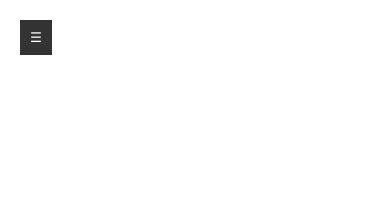
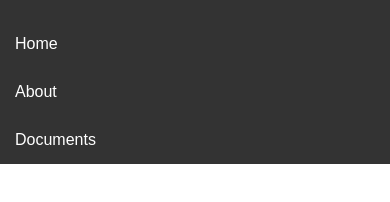
Before and after one commit to spsprime001/custom-nav-widget, a plain HTML site: page index.html in a window 390 px wide. Drawn offline with Linux system fonts and the light colour scheme.

Commit message:
Add files via upload

```diff
--- a/index.html
+++ b/index.html
@@ -1,37 +1,39 @@
-<!-- sidebar-widget.html -->
+<!-- expanded-sidebar-widget.html -->
 <!doctype html>
 <html lang="en">
 <head>
   <meta charset="utf-8"/>
   <meta name="viewport" content="width=device-width, initial-scale=1"/>
-  <title>Responsive Sidebar</title>
+  <title>Expanded Sidebar</title>
   <style>
-    /* Global Styles */
     body, html { margin: 0; font-family: Arial, sans-serif; }
-    .sidebar { width: 250px; height: 100vh; background-color: #333; color: white; position: fixed; top: 0; left: -250px; transition: left 0.3s; }
-    .sidebar.open { left: 0; }
-    .sidebar a { color: white; padding: 15px; text-decoration: none; display: block; }
-    .sidebar a:hover { background-color: #575757; }
-    .toggle-btn { position: absolute; top: 20px; left: 20px; background-color: #333; color: white; border: none; padding: 10px; cursor: pointer; }
-    .toggle-btn:focus { outline: none; }
+    .sidebar {
+      width: 250px;
+      height: 100%;
+      background-color: #333;
+      color: white;
+      position: relative; /* remove fixed so it fits in iframe */
+      left: 0; /* always expanded */
+      padding-top: 20px;
+      box-sizing: border-box;
+    }
+    .sidebar a {
+      color: white;
+      padding: 15px;
+      text-decoration: none;
+      display: block;
+    }
+    .sidebar a:hover {
+      background-color: #575757;
+    }
     @media (max-width: 768px) {
-      .sidebar { width: 200px; }
+      .sidebar { width: 100%; } /* optional responsiveness inside iframe */
     }
   </style>
 </head>
 <body>
-  <button class="toggle-btn" onclick="toggleSidebar()">☰</button>
   <div class="sidebar">
-    <a href="#">Home</a>
-    <a href="#">About</a>
-    <a href="#">Services</a>
-    <a href="#">Contact</a>
-  </div>
-
-  <script>
-    function toggleSidebar() {
-      document.querySelector('.sidebar').classList.toggle('open');
-    }
-  </script>
-</body>
-</html>
+    <a href="https://yourtenant.sharepoint.com/sites/YourSite" target="_top">Home</a>
+    <a href="https://yourtenant.sharepoint.com/sites/YourSite/SitePages/About.aspx" target="_top">About</a>
+    <a href="https://yourtenant.sharepoint.com/sites/YourSite/Shared%20Documents/Forms/AllItems.aspx" target="_top">Documents</a>
+    <a href="https://yourtenant.sharepoint.com/sites/YourS
```
